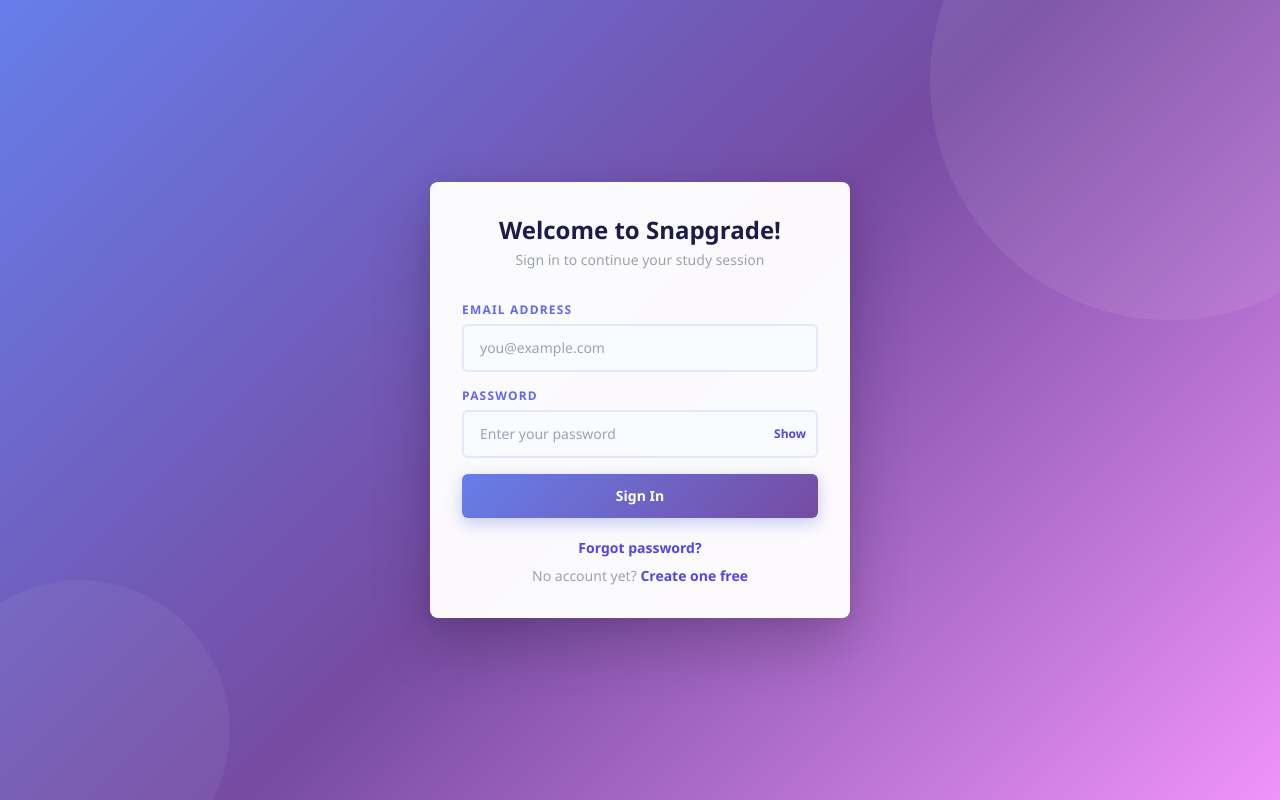
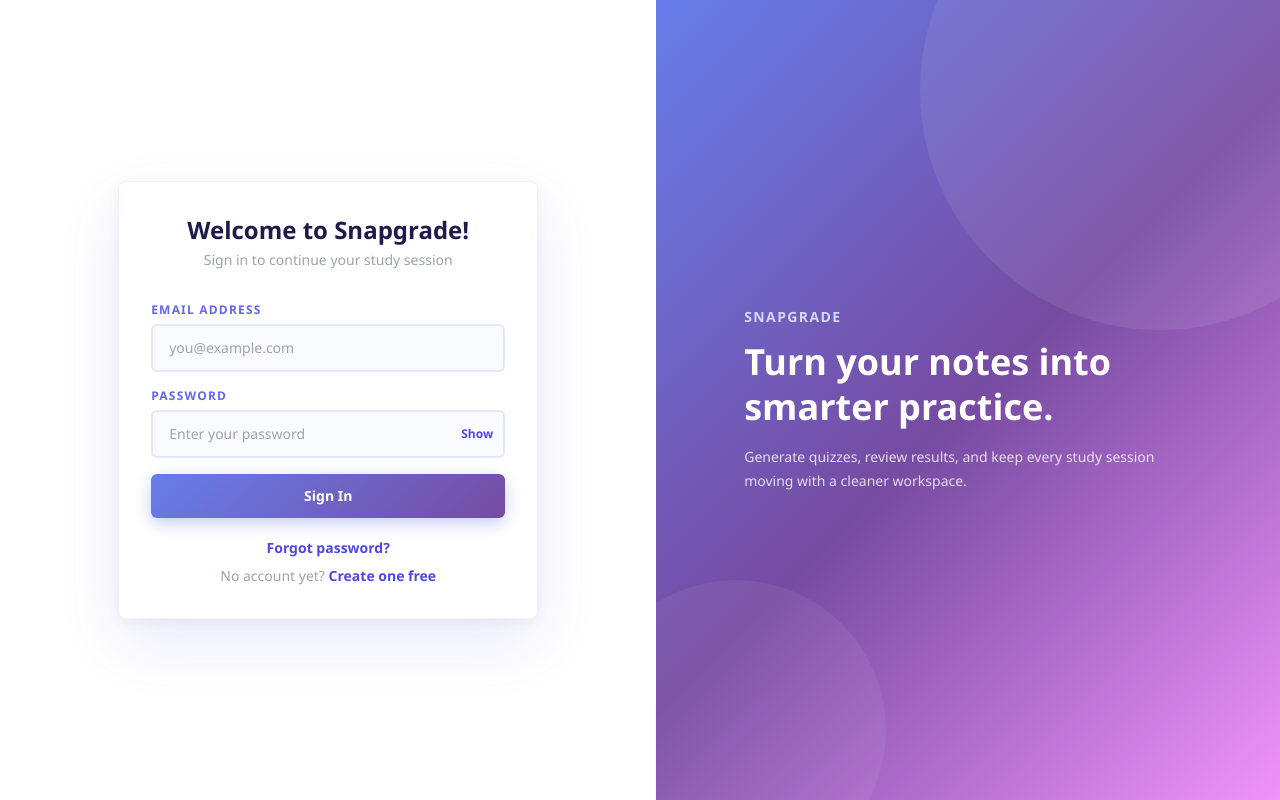
Before and after one commit to Jechris07/SnapGrade, a React (Vite) app in the folder snapgrade-react/: page /login in a window 1280 px wide. Built offline with nearby package versions, Linux system fonts and the light colour scheme; no server answers.

Commit message:
Add latest changes

```diff
--- a/snapgrade-react/src/index.css
+++ b/snapgrade-react/src/index.css
@@ -38,6 +38,45 @@
     max-width: 420px;
     box-shadow: 0 28px 60px rgba(0,0,0,0.2), 0 4px 16px rgba(0,0,0,0.08);
     animation: scaleIn 0.32s cubic-bezier(0.22,1,0.36,1);
+  }
+  .auth-split {
+    @apply min-h-screen grid bg-white;
+    grid-template-columns: minmax(0, 1fr) minmax(360px, 0.95fr);
+  }
+  .auth-split-form {
+    @apply flex items-center justify-center px-6 py-10;
+  }
+  .auth-split-panel {
+    @apply relative overflow-hidden flex items-center justify-center px-10 py-12 text-white;
+    background: linear-gradient(135deg, #667eea 0%, #764ba2 50%, #f093fb 100%);
+  }
+  .auth-split-panel::before {
+    content: '';
+    @apply absolute rounded-full pointer-events-none;
+    width: 480px; height: 480px;
+    background: rgba(255,255,255,0.08);
+    top: -150px; right: -120px;
+  }
+  .auth-split-panel::after {
+    content: '';
+    @apply absolute rounded-full pointer-events-none;
+    width: 300px; height: 300px;
+    background: rgba(255,255,255,0.06);
+    bottom: -80px; left: -70px;
+  }
+  .auth-split-card {
+    @apply w-full rounded-lg p-8 bg-white;
+    max-width: 420px;
+    border: 1px solid rgba(102,126,234,0.1);
+    box-shadow: 0 24px 60px rgba(99,102,241,0.13), 0 3px 12px rgba(0,0,0,0.05);
+    animation: fadeSlideUp 0.32s cubic-bezier(0.22,1,0.36,1);
+  }
+  .auth-split-content {
+    @apply relative z-10 max-w-md;
+  }
+  .auth-split-logo {
+    @apply w-16 h-16 rounded-md flex items-center justify-center mb-6 text-3xl font-black text-indigo-100 bg-white;
+    box-shadow: 0 18px 38px rgba(30,27,75,0.22);
   }
   .auth-logo {
     @apply w-16 h-16 rounded-md flex items-center justify-center mx-auto mb-4 text-3xl font-black text-white;
@@ -184,6 +223,18 @@
   .nav-item.active { @apply bg-gradient-to-r from-purple-100 to-indigo-100 text-purple-700; }
 }
 
+@media (max-width: 768px) {
+  .auth-split {
+    grid-template-columns: 1fr;
+  }
+  .auth-split-form {
+    @apply order-2 py-8;
+  }
+  .auth-split-panel {
+    @apply order-1 min-h-64 justify-start;
+  }
+}
+
 
 /* ── Extra keyframes ───────────────────────────────── */
 @layer utilities {
--- a/snapgrade-react/src/pages/Login.jsx
+++ b/snapgrade-react/src/pages/Login.jsx
@@ -39,9 +39,9 @@
   }
 
   return (
-    <div className="auth-bg">
-      <div className="auth-card">
-
+    <div className="auth-split">
+      <div className="auth-split-form">
+        <div className="auth-split-card">
           <div className="text-center mb-8">
             <h1 className="text-2xl font-black text-indigo-950">Welcome to Snapgrade!</h1>
             <p className="text-sm text-gray-400 mt-1">Sign in to continue your study session</p>
@@ -94,5 +94,17 @@
           </p>
         </div>
       </div>
+
+      <div className="auth-split-panel">
+        <div className="auth-split-content">
+
+          <p className="text-sm font-bold uppercase tracking-widest text-indigo-100/90">Snapgrade</p>
+          <h2 className="mt-3 text-4xl font-black leading-tight">Turn your notes into smarter practice.</h2>
+          <p className="mt-4 text-sm leading-6 text-white/80">
+            Generate quizzes, review results, and keep every study session moving with a cleaner workspace.
+          </p>
+        </div>
+      </div>
+    </div>
   );
 }
```
Lines whose indentation alone changed are shown as unchanged.
